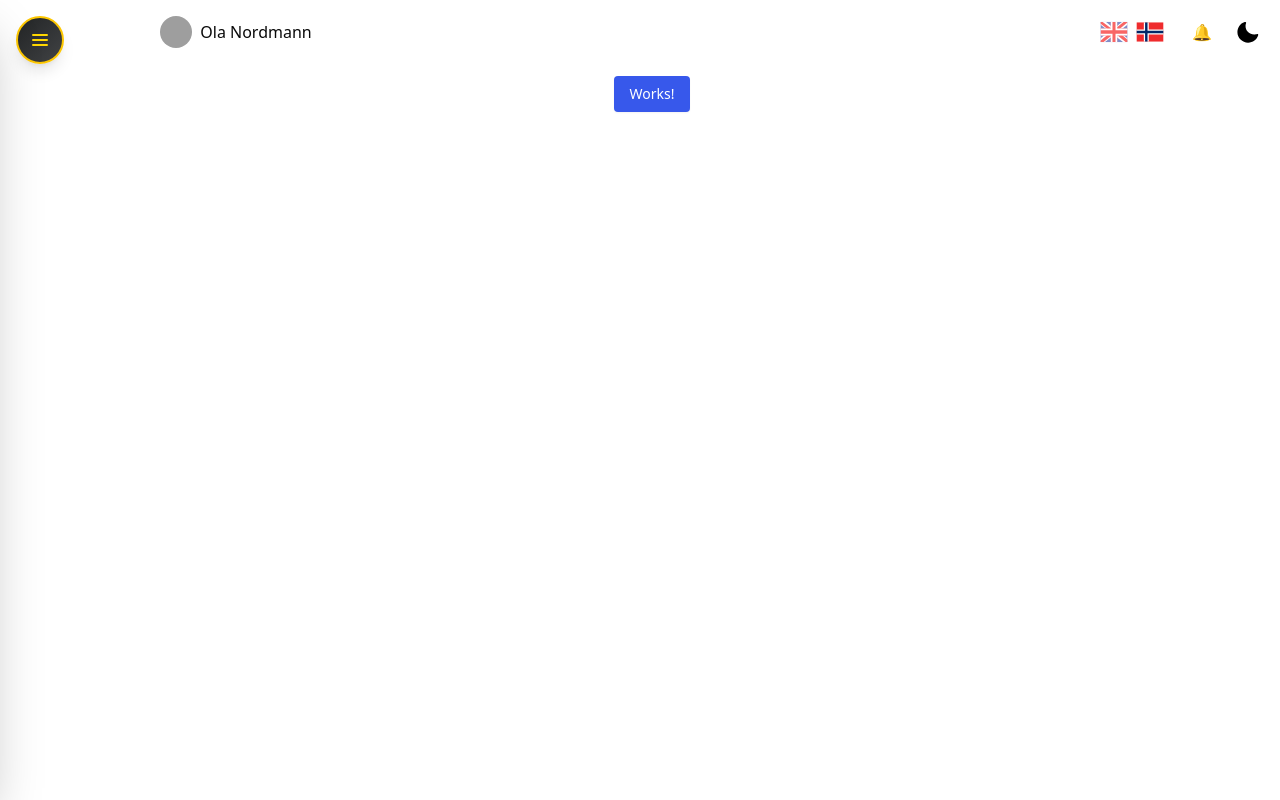
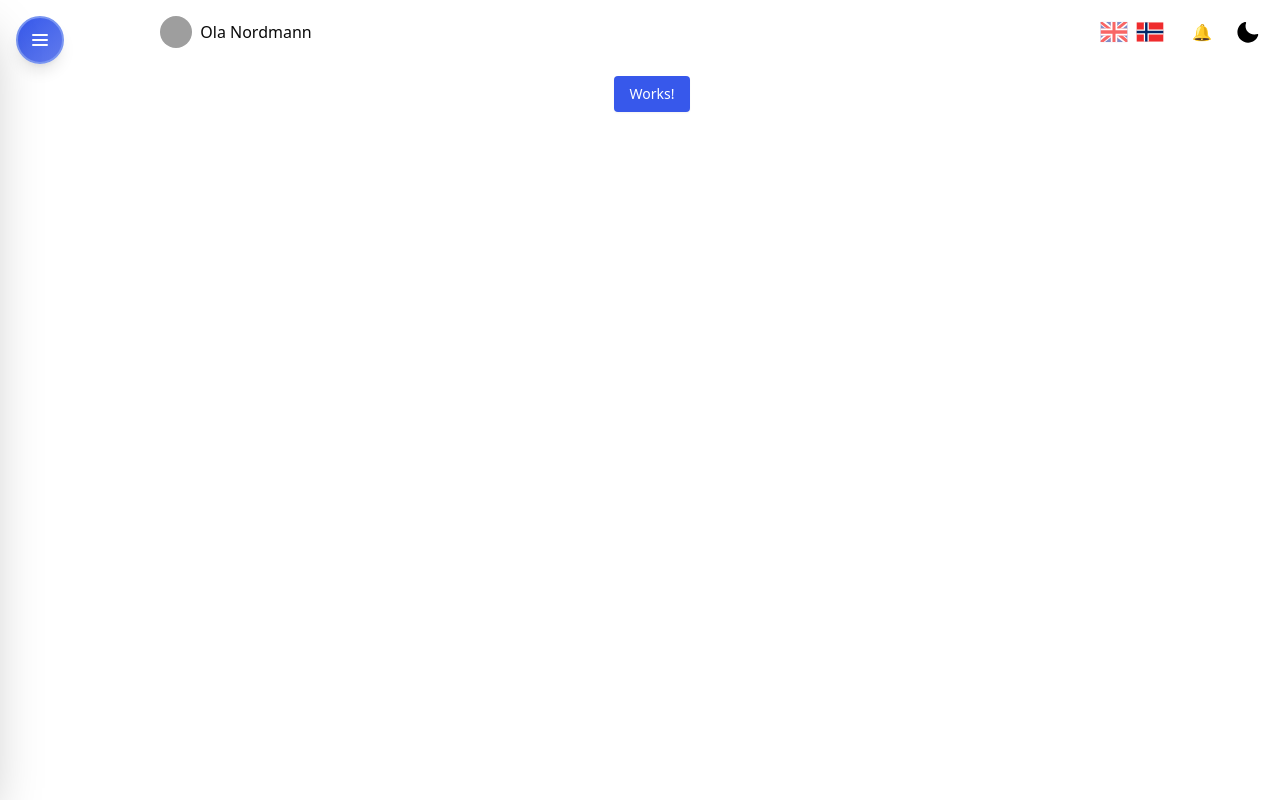
Before and after one commit to Tor-HodeKode/DashBoard, a React (Vite) app: page /DashBoard/home in a window 1280 px wide. Built offline with nearby package versions, Linux system fonts and the light colour scheme; grey boxes are pictures that could not be loaded.

Commit message:
Dynamic sidebar style

```diff
--- a/src/App.jsx
+++ b/src/App.jsx
@@ -20,7 +20,7 @@ function App() {
         <Header />
       </header>
       <aside className={styles.sidebar}>
-        <SideBar />
+        <SideBar themeName="yellowBlack"/>
       </aside>
       <main className={styles.main}>
         <Outlet />
--- a/src/components/SideBar.jsx
+++ b/src/components/SideBar.jsx
@@ -4,24 +4,24 @@ import { themes } from "@/styles/globalStyle";
 import { useTranslation } from "react-i18next";
 import "@/assets/i18n";
 
-export default function SideBar() {
+export default function SideBar({ themeName }) {
   const [open, setOpen] = useState(false);
   const { t } = useTranslation("sidebar");
-  const yb = themes.yellowBlack;
+  const theme = themes[themeName];
 
   // Kryss-ikon (close)
   const crossIcon = (
     <svg width="24" height="24" viewBox="0 0 24 24" fill="none">
-      <line x1="6" y1="6" x2="18" y2="18" stroke="#FFD700" strokeWidth="2" />
-      <line x1="6" y1="18" x2="18" y2="6" stroke="#FFD700" strokeWidth="2" />
+      <line x1="6" y1="6" x2="18" y2="18" stroke="currentColor" strokeWidth="2" />
+      <line x1="6" y1="18" x2="18" y2="6" stroke="currentColor" strokeWidth="2" />
     </svg>
   );
   // Hamburger-ikon (open)
   const hamburgerIcon = (
     <svg width="24" height="24" viewBox="0 0 24 24" fill="none">
-      <rect x="4" y="6" width="16" height="2" rx="1" fill="#FFD700" />
-      <rect x="4" y="11" width="16" height="2" rx="1" fill="#FFD700" />
-      <rect x="4" y="16" width="16" height="2" rx="1" fill="#FFD700" />
+      <rect x="4" y="6" width="16" height="2" rx="1" fill="currentColor" />
+      <rect x="4" y="11" width="16" height="2" rx="1" fill="currentColor" />
+      <rect x="4" y="16" width="16" height="2" rx="1" fill="currentColor" />
     </svg>
   );
 
@@ -48,22 +48,22 @@ export default function SideBar() {
 
   const styles = {
     sidebarContainer: "w-auto",
-    hamburgerBtn: "fixed top-4 left-4 z-50 p-2 rounded-full shadow-lg focus:outline-none flex flex-col justify-center items-center w-12 h-12 border-2 transition"
-      + yb.gradient + yb.textStandard + yb.border + yb.hoverGradient,
-    overlay: "fixed inset-0 z-40" + yb.overlay,
+    hamburgerBtn: "fixed top-4 left-4 z-50 p-2 rounded-full shadow-lg focus:outline-none flex flex-col justify-center items-center w-12 h-12 border-2 transition cursor-pointer"
+      + theme.gradient + theme.titleText + theme.border + theme.hoverGradient,
+    overlay: "fixed inset-0 z-40" + theme.overlay,
     sidebar: "fixed top-0 left-0 h-full w-72 flex flex-col p-6 space-y-4 z-50 transform transition-transform duration-300 shadow-2xl border-r-2"
-      + yb.gradient + yb.darkGradient + yb.textLight + yb.border,
+      + theme.gradient + theme.mainText + theme.border,
     navContainer: "flex flex-col gap-3",
-    navLink: "p-3 rounded-lg transition font-semibold" + yb.hover,
-    h1: "text-3xl font-extrabold mb-8 tracking-wide drop-shadow" + yb.textStandard,
-    bottomText: "mt-auto text-sm italic" + yb.textDim,
+    navLink: "p-3 rounded-lg transition font-semibold" + theme.hover,
+    h1: "text-3xl font-extrabold mb-8 tracking-wide drop-shadow" + theme.titleText,
+    bottomText: "mt-auto text-sm italic" + theme.bottomText,
   };
 
   return (
     <div className={styles.sidebarContainer}>
       {/* Åpne/lukke knapp med hamburger/kryss */}
       <button
-        className={styles.hamburgerBtn}
+        className={`${styles.hamburgerBtn} ${theme.icon}`}
         onClick={() => setOpen(!open)}
         aria-label={open ? texts.closeMenu : texts.openMenu}
       >
--- a/src/components/ui/Language.jsx
+++ b/src/components/ui/Language.jsx
@@ -4,7 +4,7 @@ import { btTypes } from "@/styles/globalStyle";
 
 const [ enIcon, noIcon ] = path("icons", [ "uk.svg", "no.svg" ]);
 
-const languageNames = { en: "EN", nb: "NO" };
+const languageNames = { en: "English", nb: "Norsk" };
 const languageIcons = { en: enIcon, nb: noIcon };
 
 function Language() {
--- a/src/styles/globalStyle.jsx
+++ b/src/styles/globalStyle.jsx
@@ -28,14 +28,15 @@ export const btTypes = {
 
 export const themes = {
   yellowBlack: {
-    gradient: " bg-gradient-to-br from-[#232526] to-[#414345]",
-    darkGradient: " dark:from-[#18181b] dark:to-[#27272a]",
-    textStandard: " text-yellow-400",
-    textDim: " text-yellow-300",
-    textLight: " text-yellow-100",
-    border: " border-yellow-400",
-    hoverGradient: " hover:from-[#414345] hover:to-[#232526] hover:text-yellow-300",
+    // bg-gradient-to-br from-[#232526] to-[#414345] dark:from-[#18181b] dark:to-[#27272a]
+    gradient: " bg-gradient-to-br from-[#3758eb] to-[#617aec] dark:from-[#18181b] dark:to-[#27272a]",
+    titleText: " text-[#b3f7eb] dark:text-yellow-400",
+    bottomText: " text-[#cfcfcf] dark:text-yellow-300",
+    mainText: " text-[#fff] dark:text-yellow-100",
+    border: " border-[#7a96f1] dark:border-yellow-400",
+    hoverGradient: " hover:from-[#617aec] hover:to-[#3758eb] hover:text-[#fff] dark:hover:from-[#414345] dark:hover:to-[#232526] dark:hover:text-yellow-300",
     overlay: " bg-black/60 dark:bg-black/80 z-40",
-    hover: " hover:bg-yellow-400 hover:text-[#232526]"
+    hover: " hover:bg-blue-400 hover:text-[#e4f0eah] dark:hover:bg-yellow-400 dark:hover:text-[#232526]",
+    icon: " text-[#fff] dark:text-[#FFD700]"
   },
 };
```
